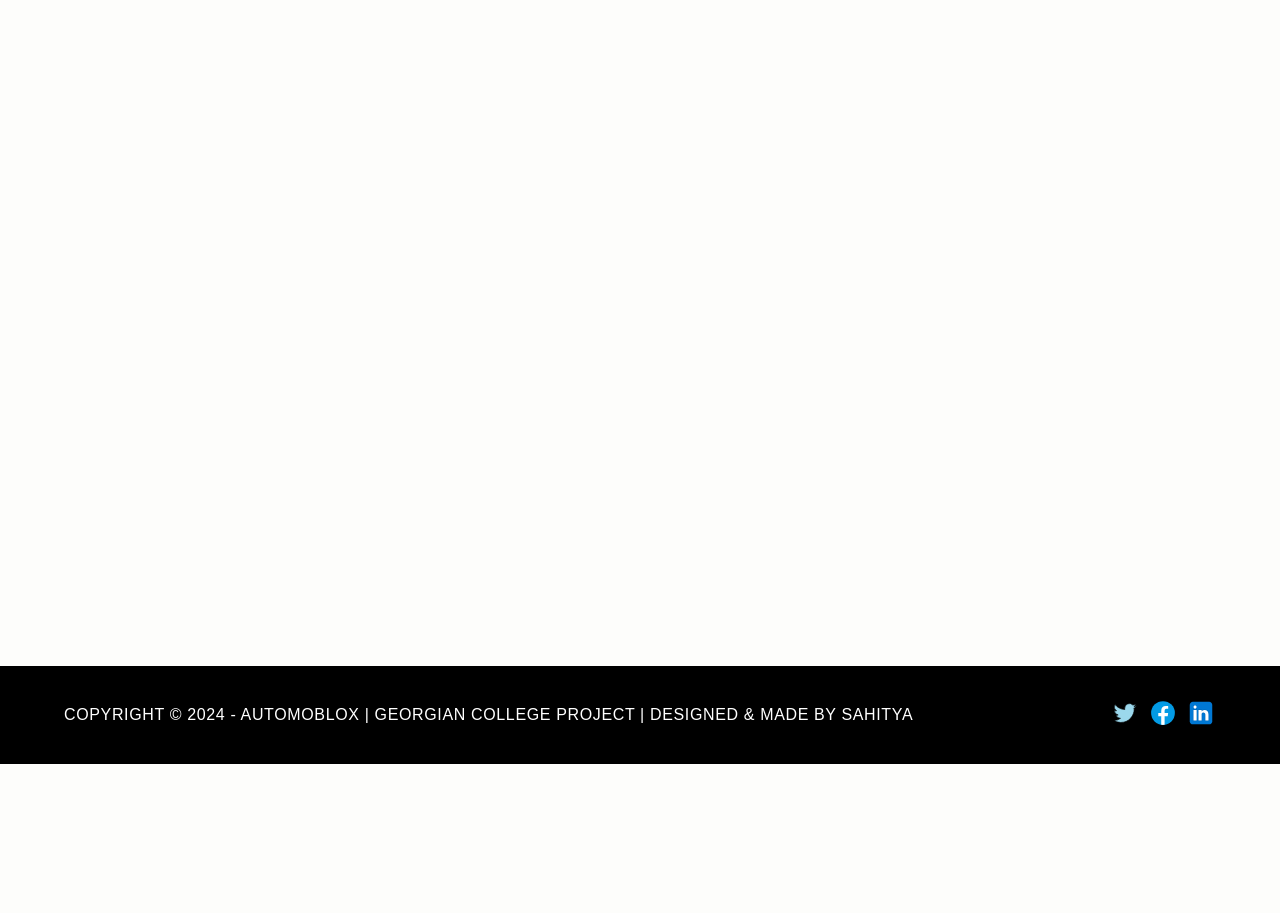
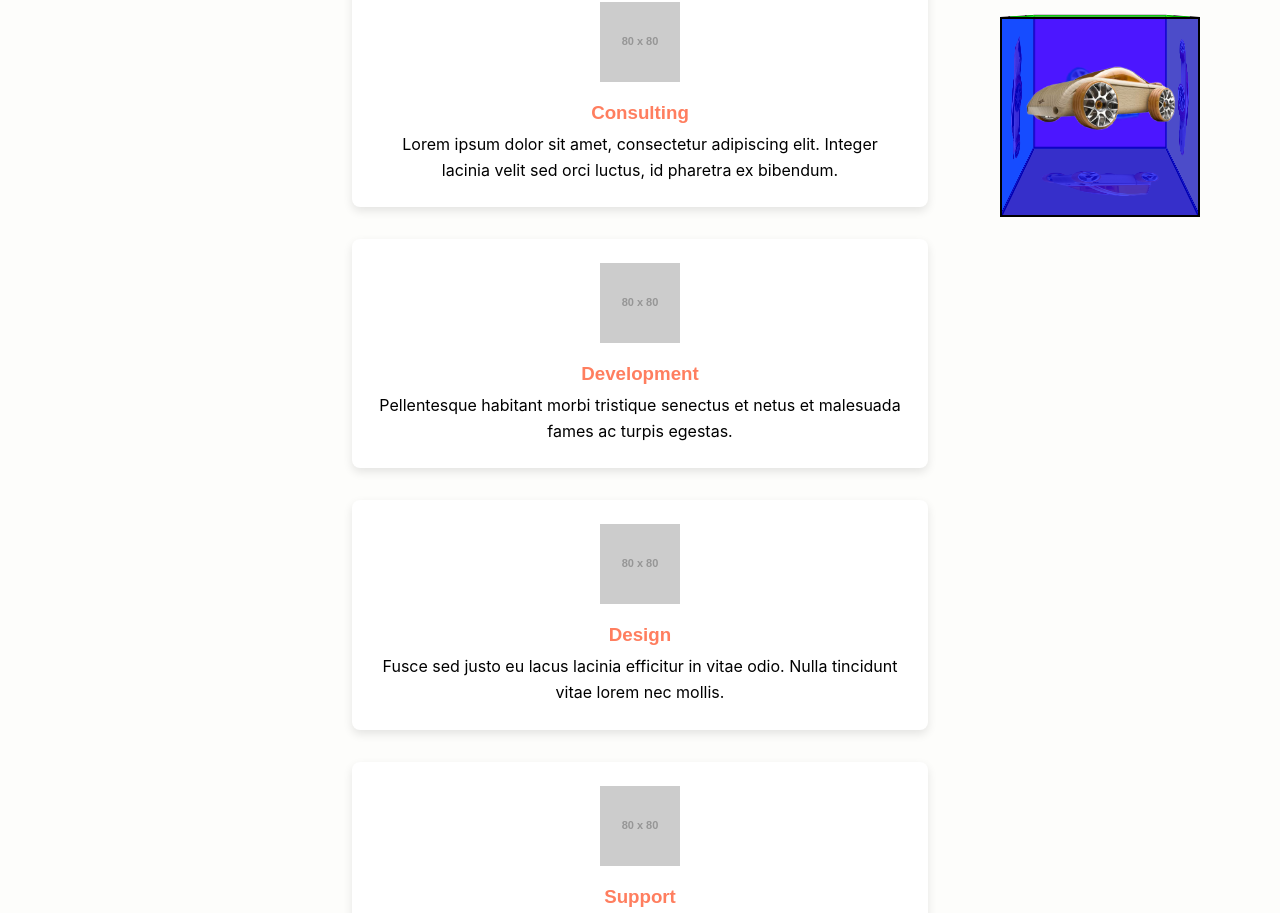
Before and after one commit to Sahitya1707/sem3-css-final-assignment, a plain HTML site: page service.html in a window 1280 px wide. Shown: the part 224-1137 px from the top of the page. Before the commit the page ends 988 px from the top, so only its background shows below. Drawn offline with Linux system fonts and the light colour scheme; placeholder pictures from the web are drawn by us; a web font is replaced by a local one.

Commit message:
created service page

```diff
--- a/service.html
+++ b/service.html
@@ -8,16 +8,49 @@
     <title>Service</title>
     <meta name="description" content="">
     <meta name="viewport" content="width=device-width, initial-scale=1">
+    <!-- main style  -->
     <link rel="stylesheet" href="./style/style.css">
+    <!-- style for cube -->
+    <link rel="stylesheet" href="./style/cube.css">
+    <!-- style for service page -->
+    <link rel="stylesheet" href="./style/service.css">
 </head>
 
 <body>
     <header>
 
     </header>
-    <main></main>
+    <main class="" id="main">
+        <div class="service-grid">
+            <div class="service-card">
+                <img src="https://via.placeholder.com/80" alt="Service 1">
+                <h3>Consulting</h3>
+                <p>Lorem ipsum dolor sit amet, consectetur adipiscing elit. Integer lacinia velit sed orci luctus, id
+                    pharetra
+                    ex bibendum.</p>
+            </div>
+            <div class="service-card">
+                <img src="https://via.placeholder.com/80" alt="Service 2">
+                <h3>Development</h3>
+                <p>Pellentesque habitant morbi tristique senectus et netus et malesuada fames ac turpis egestas.</p>
+            </div>
+            <div class="service-card">
+                <img src="https://via.placeholder.com/80" alt="Service 3">
+                <h3>Design</h3>
+                <p>Fusce sed justo eu lacus lacinia efficitur in vitae odio. Nulla tincidunt vitae lorem nec mollis.</p>
+            </div>
+            <div class="service-card">
+                <img src="https://via.placeholder.com/80" alt="Service 4">
+                <h3>Support</h3>
+                <p>Sed at quam euismod, varius turpis sed, condimentum libero. Mauris auctor ante sit amet metus
+                    fermentum
+                    laoreet.</p>
+            </div>
+        </div>
+    </main>
     <footer></footer>
     <script src="./js/script.js" async defer></script>
+    <script src="./js/productcube.js" async defer></script>
 </body>
 
 </html>
--- /dev/null
+++ b/style/service.css
@@ -0,0 +1,35 @@
+.service-grid {
+  display: grid;
+  grid-template-columns: repeat(auto-fit, minmax(500px, 1fr));
+  gap: 2rem;
+  padding: 0rem 20rem;
+}
+
+.service-card {
+  background: #fff;
+  padding: 1.5rem;
+  border-radius: 8px;
+  box-shadow: 0 4px 10px rgba(0, 0, 0, 0.1);
+  text-align: center;
+  transition: transform 0.3s ease, box-shadow 0.3s ease;
+}
+
+.service-card:hover {
+  transform: translateY(-10px);
+  box-shadow: 0 8px 15px rgba(0, 0, 0, 0.15);
+}
+
+.service-card img {
+  max-width: 80px;
+  margin-bottom: 1rem;
+}
+
+.service-card h3 {
+  margin-bottom: 0.5rem;
+  color: #ff7e5f;
+}
+
+.service-card p {
+  line-height: 1.6;
+  font-family: "Inter", sans-serif;
+}
--- a/view/shared/footer.html
+++ b/view/shared/footer.html
@@ -23,27 +23,13 @@
                     d="M38.74,16.55v1c0,10.07-7.64,21.61-21.62,21.61A21.14,21.14,0,0,1,5.5,35.71a12.22,12.22,0,0,0,1.81.11,15.25,15.25,0,0,0,9.44-3.24,7.56,7.56,0,0,1-7.1-5.29,6.9,6.9,0,0,0,1.44.15,7.53,7.53,0,0,0,2-.27A7.57,7.57,0,0,1,7,19.72v-.1a7.42,7.42,0,0,0,3.44.94A7.54,7.54,0,0,1,8.05,10.5a21.58,21.58,0,0,0,15.68,7.94,6.38,6.38,0,0,1-.21-1.74,7.55,7.55,0,0,1,13.17-5.31,15.59,15.59,0,0,0,4.83-1.85,7.65,7.65,0,0,1-3.39,4.27,15.87,15.87,0,0,0,4.37-1.26,15.56,15.56,0,0,1-3.76,4Z" />
             </svg>
         </a>
-        <a target="_blank" href="
-">
+        <a target="_blank" href="/">
             <svg xmlns="http://www.w3.org/2000/svg" viewBox="0 0 48 48" width="48px" height="48px">
                 <path fill="#039be5" d="M24 5A19 19 0 1 0 24 43A19 19 0 1 0 24 5Z" />
                 <path fill="#fff"
                     d="M26.572,29.036h4.917l0.772-4.995h-5.69v-2.73c0-2.075,0.678-3.915,2.619-3.915h3.119v-4.359c-0.548-0.074-1.707-0.236-3.897-0.236c-4.573,0-7.254,2.415-7.254,7.917v3.323h-4.701v4.995h4.701v13.729C22.089,42.905,23.032,43,24,43c0.875,0,1.729-0.08,2.572-0.194V29.036z" />
             </svg>
         </a>
-        <a target="_blank" href="">
-            <svg xmlns="http://www.w3.org/2000/svg" viewBox="0 0 48 48" width="48px" height="48px">
-                <path fill="#0078d4"
-                    d="M42,37c0,2.762-2.238,5-5,5H11c-2.761,0-5-2.238-5-5V11c0-2.762,2.239-5,5-5h26c2.762,0,5,2.238,5,5	V37z" />
-                <path
-                    d="M30,37V26.901c0-1.689-0.819-2.698-2.192-2.698c-0.815,0-1.414,0.459-1.779,1.364	c-0.017,0.064-0.041,0.325-0.031,1.114L26,37h-7V18h7v1.061C27.022,18.356,28.275,18,29.738,18c4.547,0,7.261,3.093,7.261,8.274	L37,37H30z M11,37V18h3.457C12.454,18,11,16.528,11,14.499C11,12.472,12.478,11,14.514,11c2.012,0,3.445,1.431,3.486,3.479	C18,16.523,16.521,18,14.485,18H18v19H11z"
-                    opacity=".05" />
-                <path
-                    d="M30.5,36.5v-9.599c0-1.973-1.031-3.198-2.692-3.198c-1.295,0-1.935,0.912-2.243,1.677	c-0.082,0.199-0.071,0.989-0.067,1.326L25.5,36.5h-6v-18h6v1.638c0.795-0.823,2.075-1.638,4.238-1.638	c4.233,0,6.761,2.906,6.761,7.774L36.5,36.5H30.5z M11.5,36.5v-18h6v18H11.5z M14.457,17.5c-1.713,0-2.957-1.262-2.957-3.001	c0-1.738,1.268-2.999,3.014-2.999c1.724,0,2.951,1.229,2.986,2.989c0,1.749-1.268,3.011-3.015,3.011H14.457z"
-                    opacity=".07" />
-                <path fill="#fff"
-                    d="M12,19h5v17h-5V19z M14.485,17h-0.028C12.965,17,12,15.888,12,14.499C12,13.08,12.995,12,14.514,12	c1.521,0,2.458,1.08,2.486,2.499C17,15.887,16.035,17,14.485,17z M36,36h-5v-9.099c0-2.198-1.225-3.698-3.192-3.698	c-1.501,0-2.313,1.012-2.707,1.99C24.957,25.543,25,26.511,25,27v9h-5V19h5v2.616C25.721,20.5,26.85,19,29.738,19	c3.578,0,6.261,2.25,6.261,7.274L36,36L36,36z" />
-            </svg>
-        </a>
+
     </div>
 </div>
```
Also changed, not shown: style/about.css (+0 -10 lines), images/svg/LinkedIn_icon.svg (added).
